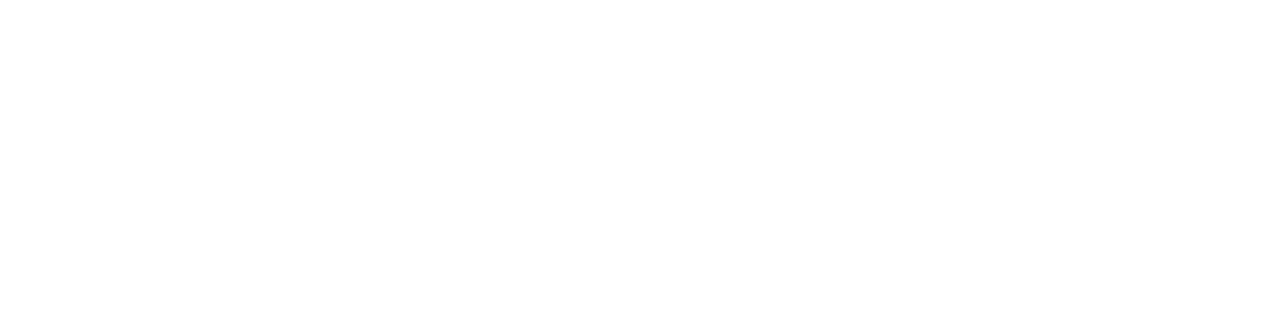
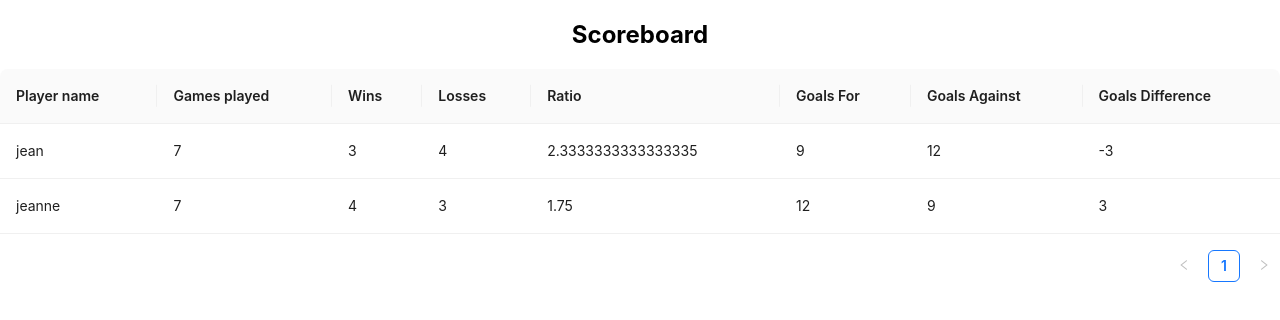
Before and after one commit to tmodoux/table-football, a React (Create React App) app in the folder frontend/: page / in a window 1280 px wide. Shown: the top 320 px of the page. Built offline with nearby package versions, Linux system fonts and the light colour scheme.

Commit message:
add scoreboard

```diff
--- a/frontend/package.json
+++ b/frontend/package.json
@@ -10,6 +10,7 @@
     "@types/node": "^16.18.39",
     "@types/react": "^18.2.18",
     "@types/react-dom": "^18.2.7",
+    "antd": "^5.7.3",
     "react": "^18.2.0",
     "react-dom": "^18.2.0",
     "react-scripts": "5.0.1",
--- a/frontend/src/App.tsx
+++ b/frontend/src/App.tsx
@@ -1,7 +1,41 @@
+import { useState } from "react";
 import "./App.css";
+import Scoreboard from "./components/Scoreboard";
+
+export type PlayerType = {
+  id: string;
+  name: string;
+  wins: number;
+  losses: number;
+  goalsFor: number;
+  goalsAgainst: number;
+};
 
 function App() {
-  return <div className="App"></div>;
+  const [players, setPlayers] = useState<PlayerType[]>([
+    {
+      id: "1",
+      name: "jean",
+      wins: 3,
+      losses: 4,
+      goalsFor: 9,
+      goalsAgainst: 12,
+    },
+    {
+      id: "1",
+      name: "jeanne",
+      wins: 4,
+      losses: 3,
+      goalsFor: 12,
+      goalsAgainst: 9,
+    },
+  ]);
+
+  return (
+    <div className="App">
+      <Scoreboard players={players} />
+    </div>
+  );
 }
 
 export default App;
--- /dev/null
+++ b/frontend/src/components/Scoreboard.tsx
@@ -0,0 +1,68 @@
+import React from "react";
+import { PlayerType } from "../App";
+import { Table } from "antd";
+
+type ScoreboardPropsType = {
+  players: PlayerType[];
+};
+
+const Scoreboard = ({ players }: ScoreboardPropsType) => {
+  const columns = [
+    {
+      title: "Player name",
+      dataIndex: "playerName",
+    },
+    {
+      title: "Games played",
+      dataIndex: "gamesPlayed",
+    },
+    {
+      title: "Wins",
+      dataIndex: "wins",
+    },
+    {
+      title: "Losses",
+      dataIndex: "losses",
+    },
+    {
+      title: "Ratio",
+      dataIndex: "ratio",
+    },
+    {
+      title: "Goals For",
+      dataIndex: "goalsFor",
+    },
+    {
+      title: "Goals Against",
+      dataIndex: "goalsAgainst",
+    },
+    {
+      title: "Goals Difference",
+      dataIndex: "goalsDifference",
+    },
+  ];
+
+  const data = players.map((player, key) => {
+    const gamesPlayed = player.wins + player.losses;
+    return {
+      key: key,
+      playerName: player.name,
+      gamesPlayed: gamesPlayed,
+      wins: player.wins,
+      losses: player.losses,
+      ratio: player.wins ? gamesPlayed / player.wins : "-",
+      goalsFor: player.goalsFor,
+      goalsAgainst: player.goalsAgainst,
+      goalsDifference: player.goalsFor - player.goalsAgainst,
+    };
+  });
+
+  return (
+    <div>
+      <h2>Scoreboard</h2>
+      <Table columns={columns} dataSource={data} />
+    </div>
+  );
+};
+
+export default Scoreboard;
```
Also changed, not shown: 1 other file (tests, documents, lock files or other folders).
